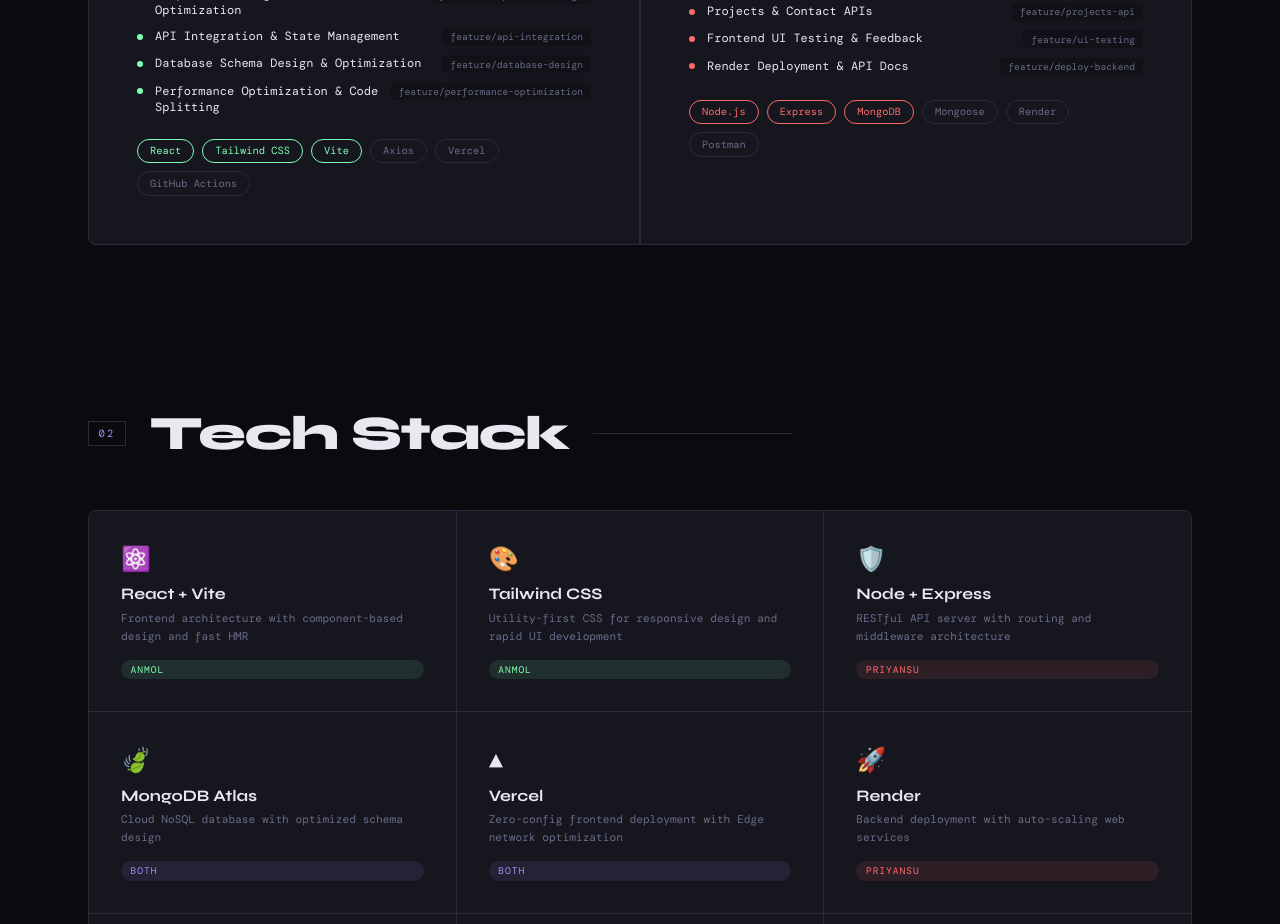
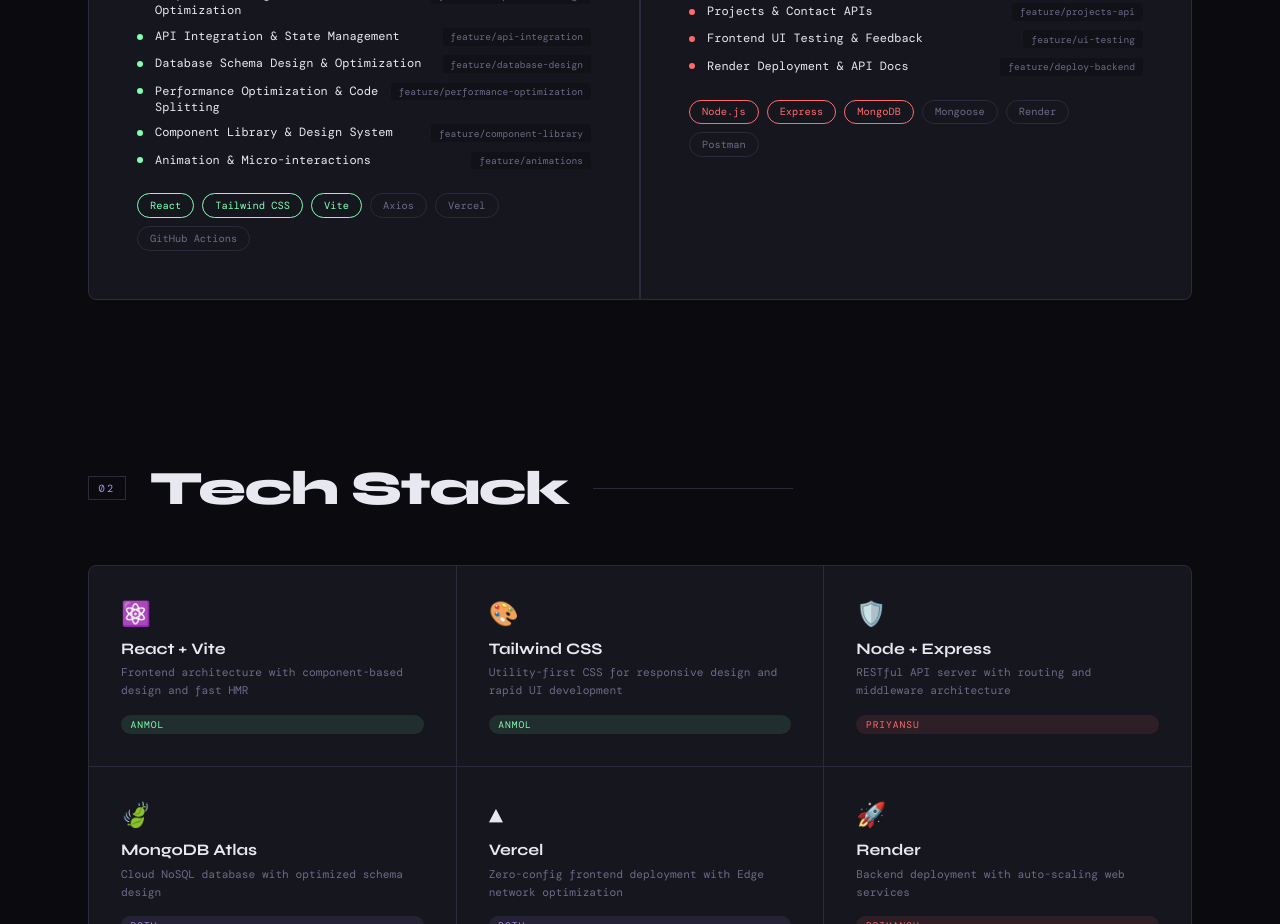
Before and after one commit to priyansunegi-dev0/tbi-team-portfolio, a React (Vite) app: page / in a window 1280 px wide. Shown: the part 1400-2324 px from the top of the page. Built offline with nearby package versions, Linux system fonts and the light colour scheme; a web font is replaced by a local one.

Commit message:
feat: expand Anmol's frontend responsibilities
- Add component library and design system tasks
- Include animation and micro-interaction development
- Enhance frontend architecture scope
- Add comprehensive UI/UX development tasks

```diff
--- a/src/components/TeamPortfolio.jsx
+++ b/src/components/TeamPortfolio.jsx
@@ -9,6 +9,8 @@
   { label: "API Integration & State Management", branch: "feature/api-integration" },
   { label: "Database Schema Design & Optimization", branch: "feature/database-design" },
   { label: "Performance Optimization & Code Splitting", branch: "feature/performance-optimization" },
+  { label: "Component Library & Design System", branch: "feature/component-library" },
+  { label: "Animation & Micro-interactions", branch: "feature/animations" },
 ];
 
 const PRIYANSU_TASKS = [
```
